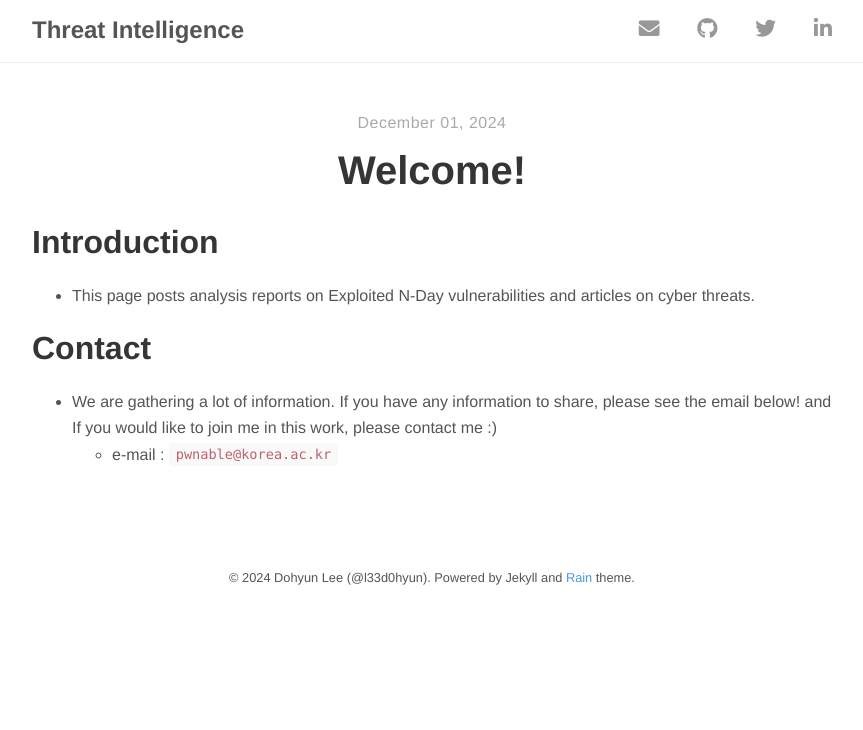
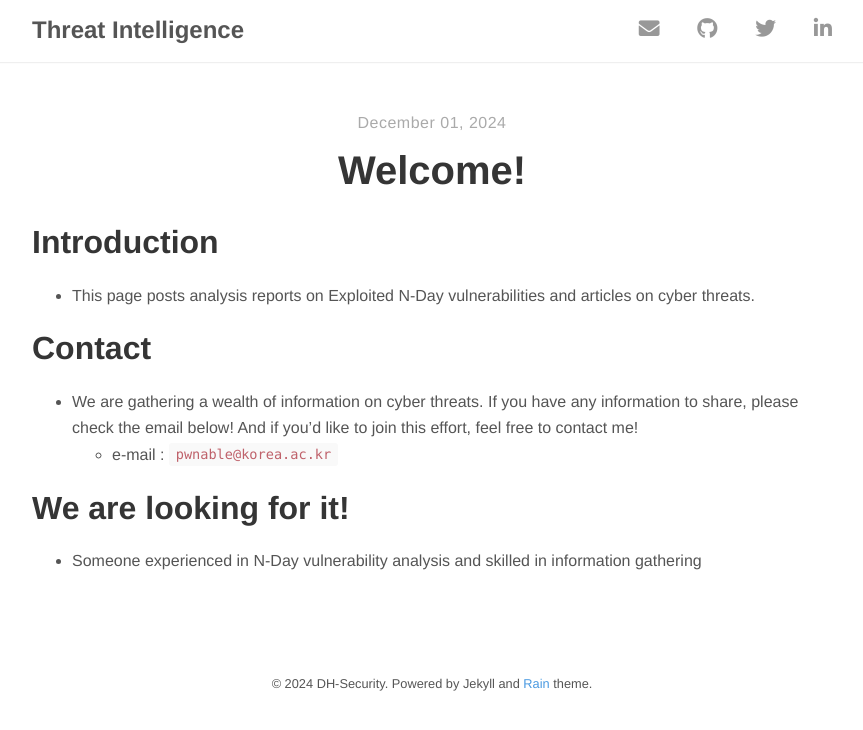
Before and after one commit to l33d0hyun/l33d0hyun.github.io, a Jekyll site: the page built from _posts/2024-12-01-introduction-post.md, in a window 1280 px wide. Shown: the top 730 px of the page, without its empty margins (208-1071 px from the left). Built offline with Jekyll 4.4.1, drawn with Linux system fonts in a browser that asks for light colours; nearby versions of some CDN libraries.

Commit message:
update_post

```diff
--- a/_config.yml
+++ b/_config.yml
@@ -5,7 +5,7 @@ url:            https://threat-intelligence.llm.re.kr
 
 # Author
 author:
-  name:         Dohyun Lee (@l33d0hyun)
+  name:         DH-Security
   email:        pwnable@korea.ac.kr
   url:          https://x.com/l33d0hyun
 
--- a/_posts/2024-12-01-introduction-post.md
+++ b/_posts/2024-12-01-introduction-post.md
@@ -1,12 +1,15 @@
 ---
 layout: post
 title: "Welcome!"
-author: "l33d0hyun"
+author: "Dohyun Lee (@l33d0hyun)"
 ---
 
 # Introduction
 - This page posts analysis reports on Exploited N-Day vulnerabilities and articles on cyber threats.
 
 # Contact
-- We are gathering a lot of information. If you have any information to share, please see the email below! and If you would like to join me in this work, please contact me :)
+- We are gathering a wealth of information on cyber threats. If you have any information to share, please check the email below! And if you'd like to join this effort, feel free to contact me!
   - e-mail : `pwnable@korea.ac.kr`
+
+# We are looking for it!
+- Someone experienced in N-Day vulnerability analysis and skilled in information gathering
```
